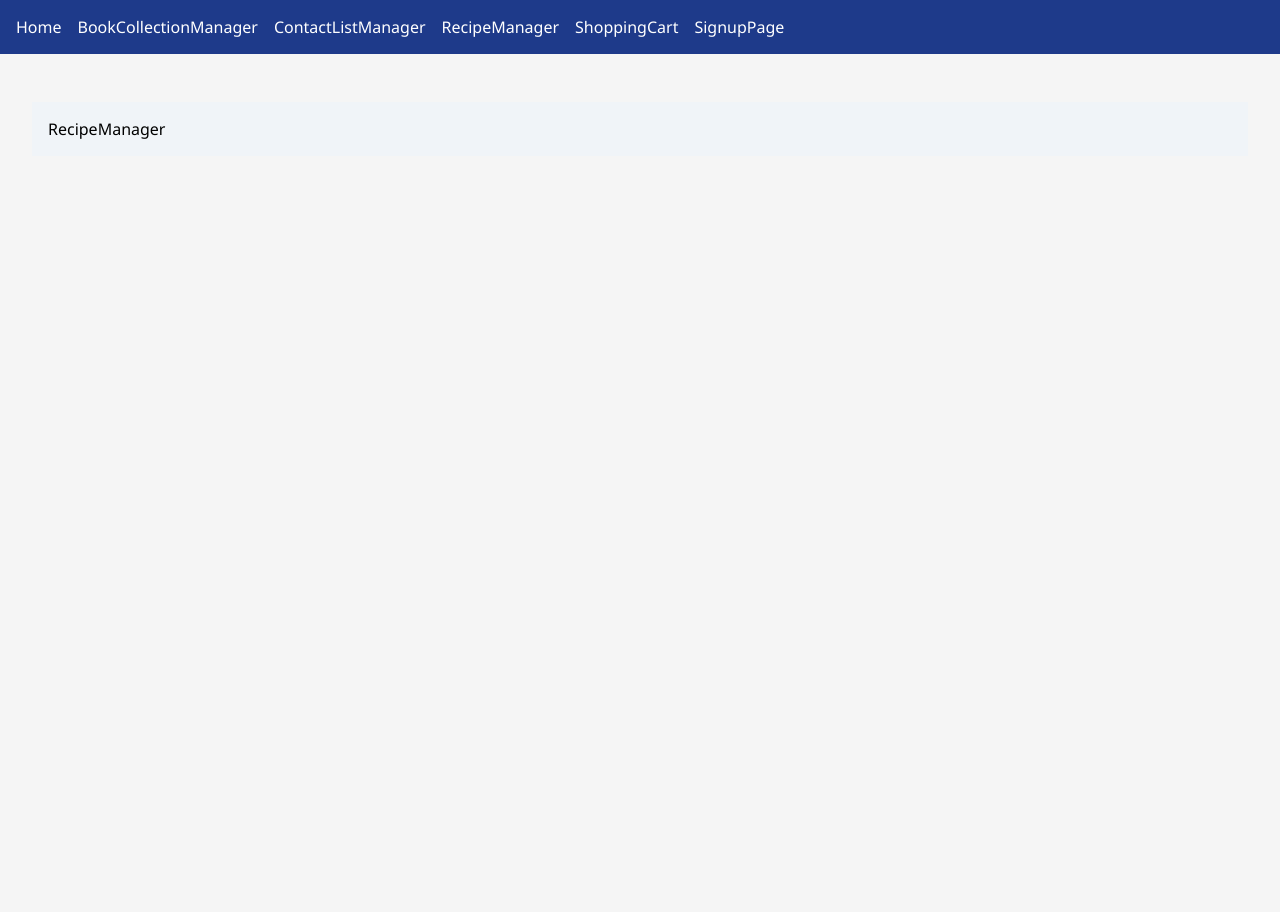
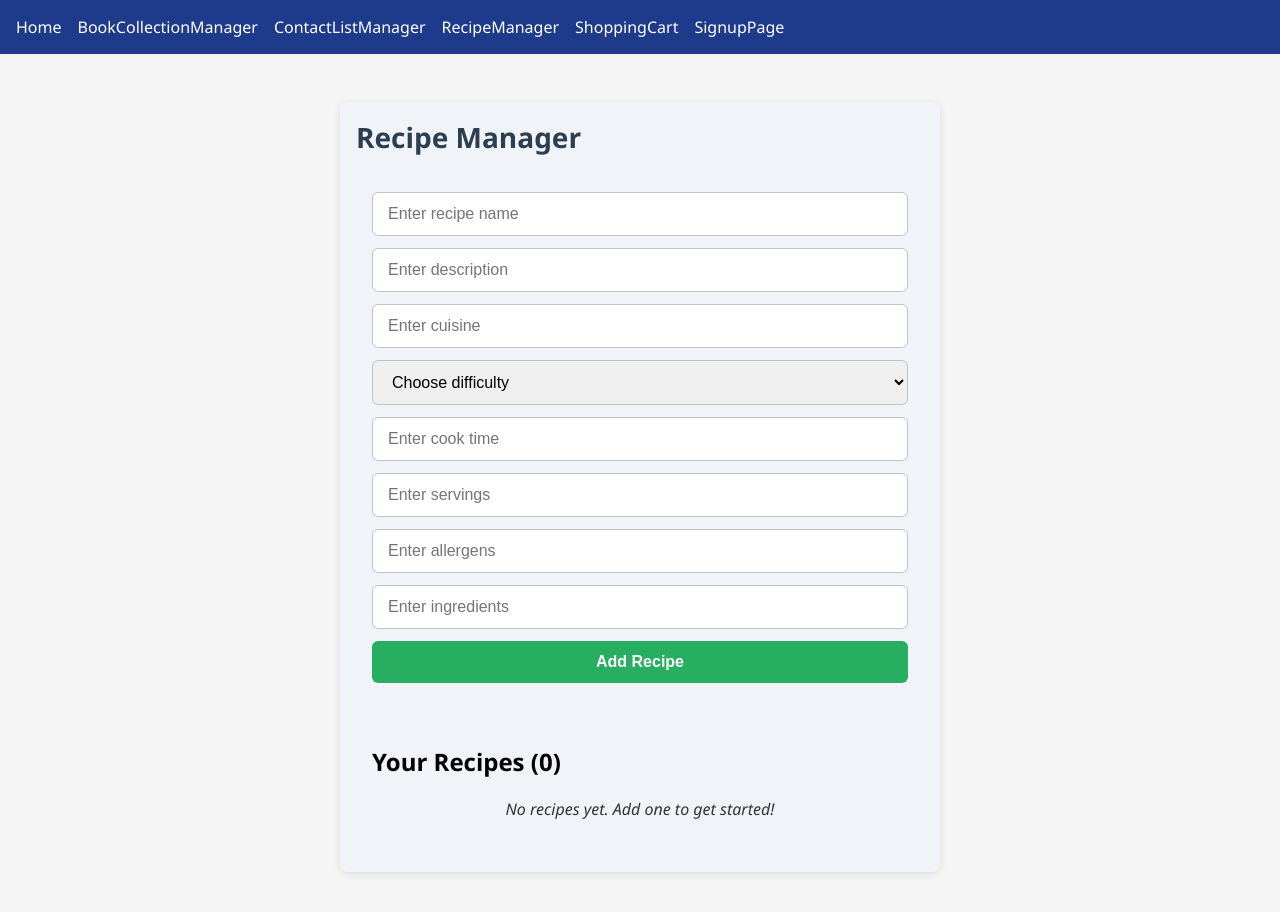
Before and after one commit to maria-mazaeva/coding_marathon_1, a React (Vite) app: page /#/recipes in a window 1280 px wide. Shown: the top 912 px of the page. Before the commit the page ends 800 px from the top, so only its background shows below. Built offline with nearby package versions, Linux system fonts and the light colour scheme.

Commit message:
refractored RecipeManager.jsx

```diff
--- a/src/components/RecipeManager/RecipeManager.jsx
+++ b/src/components/RecipeManager/RecipeManager.jsx
@@ -1,9 +1,152 @@
+import { useState } from "react";
+import "./RecipeManager.css";
+import Recipe from "./Recipe.jsx";
+
 
 function RecipeManager() {
+
+  // writing variables for each input field:
+  const [recipeList, setRecipeList] = useState([]);
+  const [name, setName] = useState("");
+  const [description, setDescription] = useState("");
+  const [cuisine, setCuisine] = useState("");
+  const [difficulty, setDifficulty] = useState("");
+  const [cookTime, setCookTime] = useState("");
+  const [servings, setServings] = useState("");
+  const [allergens, setAllergens] = useState("");
+  const [ingredients, setIngredients] = useState("");
+
+  // functions to handle input changes for each field:
+  function handleNameChange(event) {setName(event.target.value);}
+  function handleDescriptionChange(event) {setDescription(event.target.value);}
+  function handleCuisineChange(event) {setCuisine(event.target.value);}
+  function handleDifficultyChange(event) {setDifficulty(event.target.value);}
+  function handleCookTimeChange(event) {setCookTime(event.target.value);}
+  function handleServingsChange(event) {setServings(event.target.value);}
+  function handleAllergensChange(event) {setAllergens(event.target.value);}
+  function handleIngredientsChange(event) {setIngredients(event.target.value);}
+
+  function addRecipe () {
+    if (name.trim() === "" || description.trim() === "" || cuisine.trim() === "" || difficulty.trim() === ""
+        || cookTime.trim() === "" || servings.trim() === "" || allergens.trim() === ""
+        || ingredients.trim() === ""  ) {
+          alert("All fields are required.");
+        return;
+      }
+
+    setRecipeList((r) => [...r, { name, description, cuisine, difficulty, cookTime, servings, allergens, ingredients}]);
+    // Clear the input fields:
+    setName("");
+    setDescription("");
+    setCuisine("");
+    setDifficulty("");
+    setCookTime("");
+    setServings("");
+    setAllergens("");
+    setIngredients("");
+  }
+
+  function deleteRecipe (index) {
+    const newRecipeList = recipeList.filter((recipe, i) => i !== index);
+    setRecipeList(newRecipeList);
+    return newRecipeList;
+  }
+
   return (
-    <div>
-      RecipeManager
-    </div>
+  <div className="app-container">
+      <h1>Recipe Manager</h1>
+
+      <div className="input-section">
+          <input
+              type="text"
+              placeholder="Enter recipe name"
+              value={name}
+              onChange={handleNameChange}
+              className="input-field"
+          />
+          <input
+              type="textarea"
+              placeholder="Enter description"
+              value={description}
+              onChange={handleDescriptionChange}
+              className="input-field"
+          />
+          <input
+              type="text"
+              placeholder="Enter cuisine"
+              value={cuisine}
+              onChange={handleCuisineChange}
+              className="input-field"
+          />
+          <select
+              value={difficulty}
+              onChange={handleDifficultyChange}
+              className="input-field">
+              <option value="">Choose difficulty</option>
+              <option value="easy">Easy</option>
+              <option value="medium">Medium</option>
+              <option value="hard">Hard</option>
+          </select>
+
+          <input
+              type="number"
+              placeholder="Enter cook time"
+              value={cookTime}
+              onChange={handleCookTimeChange}
+              className="input-field"
+          />
+          <input
+              type="number"
+              placeholder="Enter servings"
+              value={servings}
+              onChange={handleServingsChange}
+              className="input-field"
+          />
+          <input
+              type="text"
+              placeholder="Enter allergens"
+              value={allergens}
+              onChange={handleAllergensChange}
+              className="input-field"
+          />
+          <input
+              type="textarea"
+              placeholder="Enter ingredients"
+              value={ingredients}
+              onChange={handleIngredientsChange}
+              className="input-field"
+          />
+
+          <button onClick={addRecipe} className="add-button">
+              Add Recipe
+          </button>
+      </div>
+
+
+      <div className="recipe-section">
+            <h2>Your Recipes ({recipeList.length})</h2>
+            {recipeList.length === 0 ? (
+              <p className="empty-message">No recipes yet. Add one to get started!</p>
+            ) :(
+              <ol className="recipe-list">
+                {recipeList.map((recipe, index) => (
+                  <Recipe
+                    key={index}
+                    name={recipe.name}
+                    description={recipe.description}
+                    cuisine={recipe.cuisine}
+                    difficulty={recipe.difficulty}
+                    cookTime={recipe.cookTime}
+                    servings={recipe.servings}
+                    allergens={recipe.allergens}
+                    ingredients={recipe.ingredients}
+                    onDelete={() => deleteRecipe(index)}
+                  />
+                ))}
+              </ol>
+            )}
+      </div>
+  </div>
   )
 }
 
```
